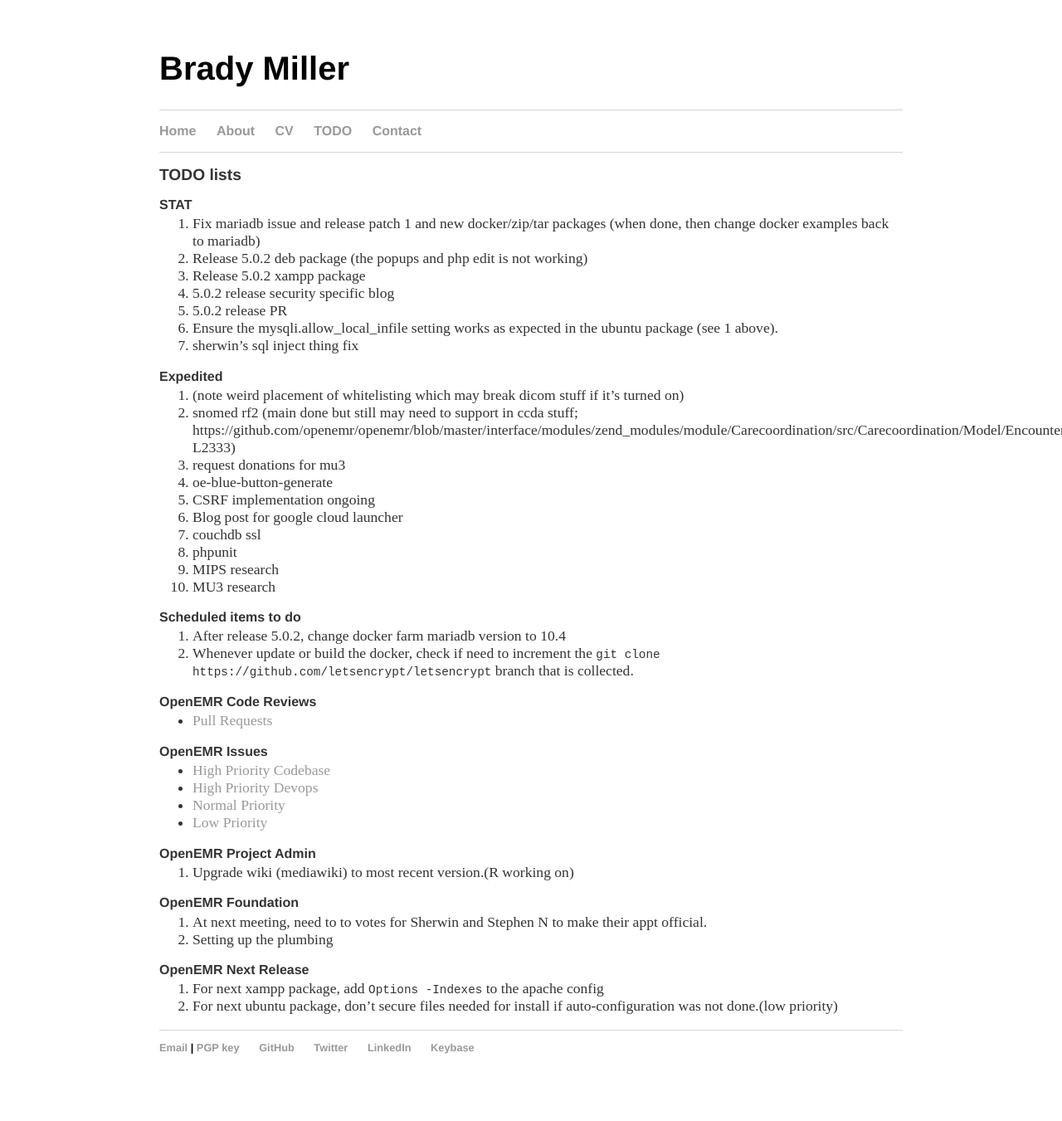
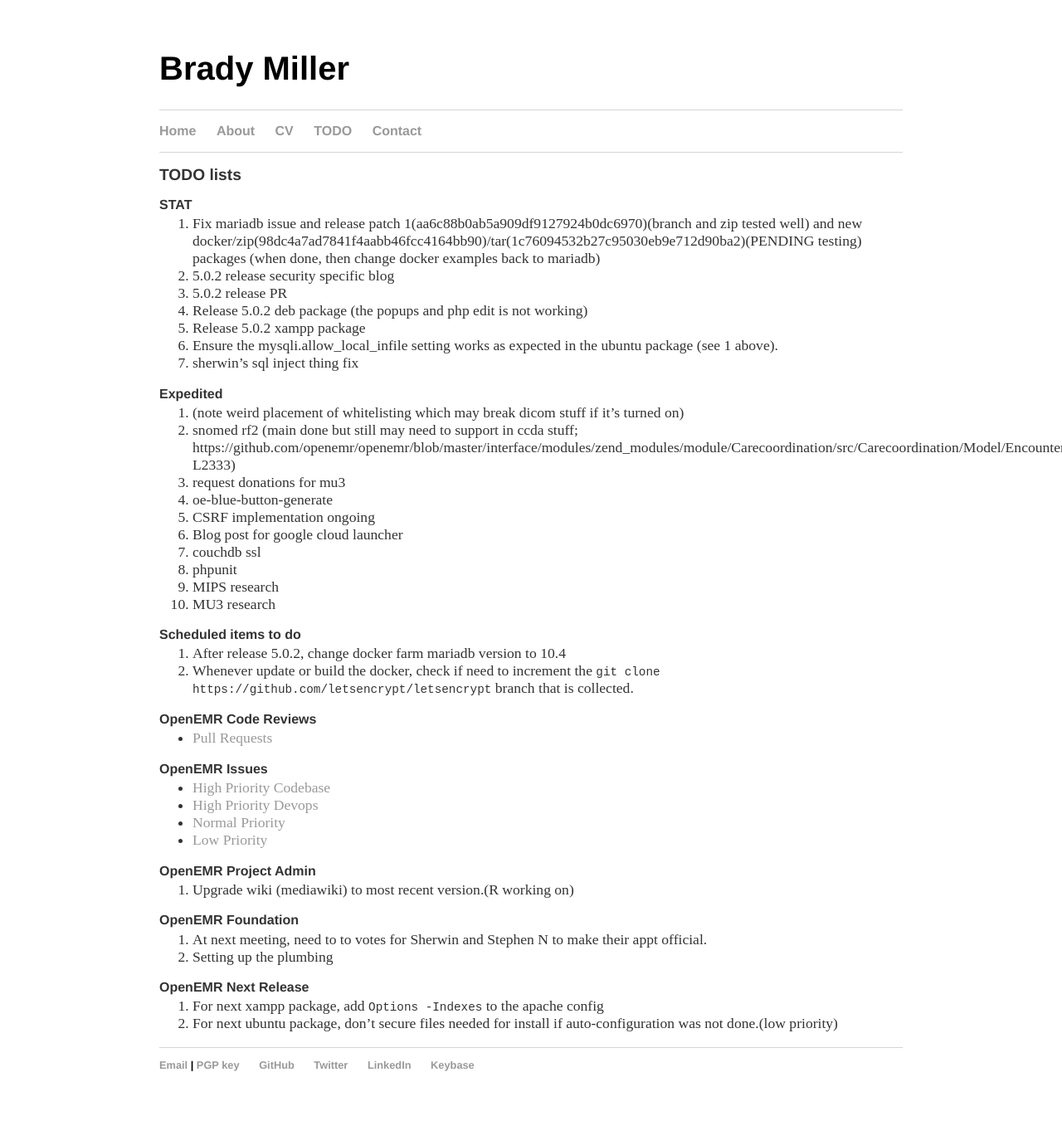
Before and after one commit to bradymiller/bradymiller.github.io, a Jekyll site: the page built from todo/index.md, in a window 1280 px wide. Shown: the whole page at 83% size. Built offline with Jekyll 4.4.1, drawn with Linux system fonts in a browser that asks for light colours; our own code applies the rules of GitHub Pages for plain Markdown files; before the commit the page ends 1330 px from its top, so only the background shows below that.

Commit message:
Update index.md

```diff
--- a/todo/index.md
+++ b/todo/index.md
@@ -4,11 +4,11 @@ layout: default
 ## TODO lists
 
 ### STAT
-1. Fix mariadb issue and release patch 1 and new docker/zip/tar packages (when done, then change docker examples back to mariadb)
+1. Fix mariadb issue and release patch 1(aa6c88b0ab5a909df9127924b0dc6970)(branch and zip tested well) and new docker/zip(98dc4a7ad7841f4aabb46fcc4164bb90)/tar(1c76094532b27c95030eb9e712d90ba2)(PENDING testing) packages (when done, then change docker examples back to mariadb)
+1. 5.0.2 release security specific blog
+1. 5.0.2 release PR
 1. Release 5.0.2 deb package (the popups and php edit is not working)
 1. Release 5.0.2 xampp package
-1. 5.0.2 release security specific blog
-1. 5.0.2 release PR
 1. Ensure the mysqli.allow_local_infile setting works as expected in the ubuntu package (see 1 above).
 1. sherwin's sql inject thing fix
 
```
